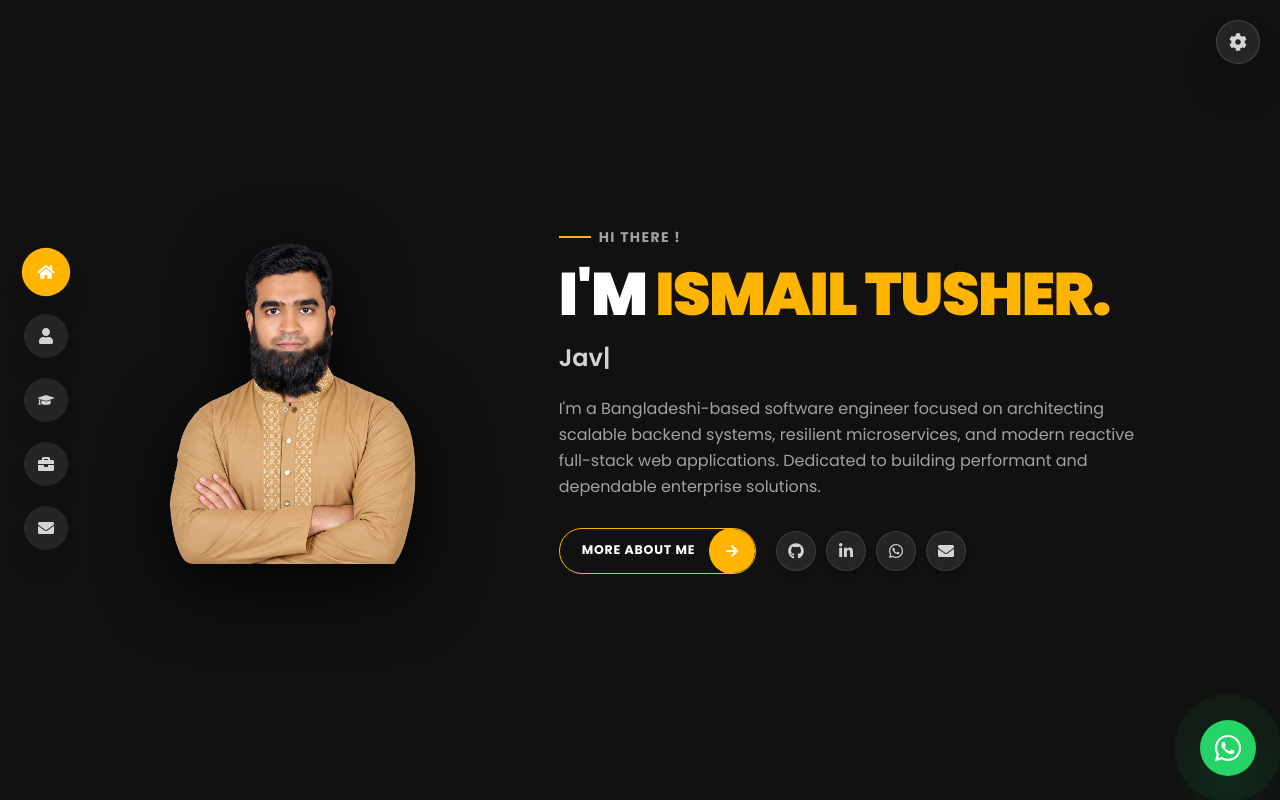
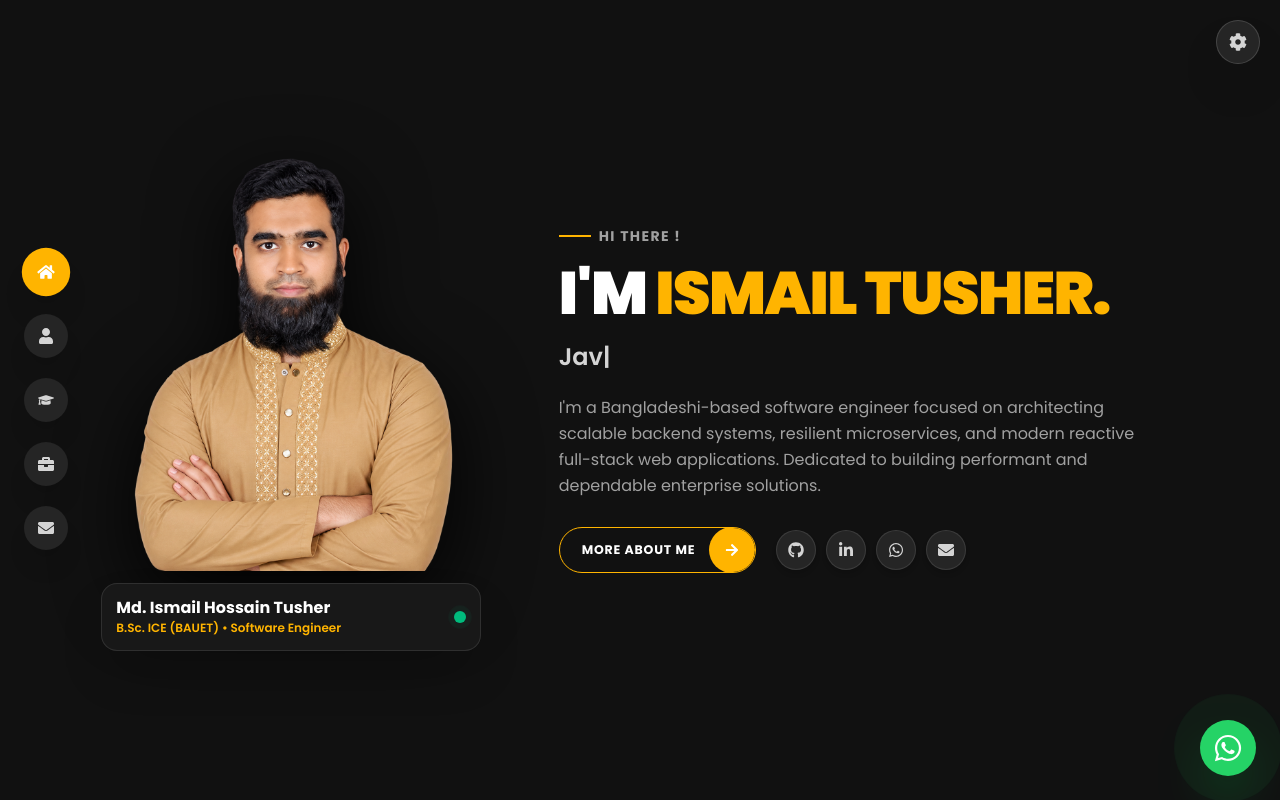
Before and after one commit to Tusher66/Tusher-Portfolio, a React (Vite) app: page / in a window 1280 px wide. Built offline with nearby package versions, Linux system fonts and the light colour scheme.

Commit message:
feat: enlarge hero portrait and add title badge below the picture

```diff
--- a/src/components/Hero.tsx
+++ b/src/components/Hero.tsx
@@ -40,23 +40,39 @@ export default function Hero() {
       className="horizontal-section-panel bg-[#111111]"
     >
       <div className="max-w-6xl w-full mx-auto grid lg:grid-cols-12 gap-8 lg:gap-12 items-center my-auto">
-        {/* Left Column: Transparent Cutout Portrait without background box */}
+        {/* Left Column: Larger Cutout Portrait with Title Badge Below */}
         <motion.div
           initial={{ opacity: 0, scale: 0.9, x: -30 }}
           animate={{ opacity: 1, scale: 1, x: 0 }}
           transition={{ duration: 0.8, ease: 'easeOut' }}
-          className="lg:col-span-5 flex justify-center relative"
+          className="lg:col-span-5 flex flex-col items-center justify-center relative"
         >
           {/* Subtle Ambient Backlight Glow */}
-          <div className="absolute top-1/2 left-1/2 -translate-x-1/2 -translate-y-1/2 w-60 h-60 sm:w-72 sm:h-72 bg-accent/15 rounded-full blur-3xl pointer-events-none" />
+          <div className="absolute top-1/2 left-1/2 -translate-x-1/2 -translate-y-1/2 w-72 h-72 sm:w-96 sm:h-96 bg-accent/20 rounded-full blur-3xl pointer-events-none" />
 
-          {/* Clean Floating Cutout Portrait */}
-          <div className="relative w-full max-w-[300px] sm:max-w-[340px] max-h-[60vh] flex items-center justify-center z-10">
+          {/* Larger Floating Cutout Portrait */}
+          <div className="relative w-full max-w-[360px] sm:max-w-[420px] lg:max-w-[440px] flex items-center justify-center z-10">
             <img
               src={myPicture}
               alt="Md. Ismail Hossain Tusher"
-              className="w-full h-auto max-h-[58vh] object-contain drop-shadow-[0_20px_35px_rgba(0,0,0,0.9)] filter hover:scale-105 transition-transform duration-500"
+              className="w-full h-auto max-h-[58vh] sm:max-h-[64vh] object-contain drop-shadow-[0_25px_40px_rgba(0,0,0,0.95)] filter hover:scale-105 transition-transform duration-500"
             />
+          </div>
+
+          {/* Title Info Card Below Picture */}
+          <div className="mt-3 w-full max-w-[320px] sm:max-w-[380px] bg-[#1a1a1a]/95 backdrop-blur-md border border-white/10 rounded-2xl p-3 sm:p-3.5 flex items-center justify-between shadow-2xl z-10">
+            <div>
+              <p className="text-white font-bold text-sm sm:text-base leading-tight">
+                Md. Ismail Hossain Tusher
+              </p>
+              <p className="text-accent text-xs font-semibold mt-0.5">
+                B.Sc. ICE (BAUET) • Software Engineer
+              </p>
+            </div>
+            <span className="flex h-3 w-3 relative shrink-0">
+              <span className="animate-ping absolute inline-flex h-full w-full rounded-full bg-emerald-400 opacity-75" />
+              <span className="relative inline-flex rounded-full h-3 w-3 bg-emerald-500" />
+            </span>
           </div>
         </motion.div>
 
```
